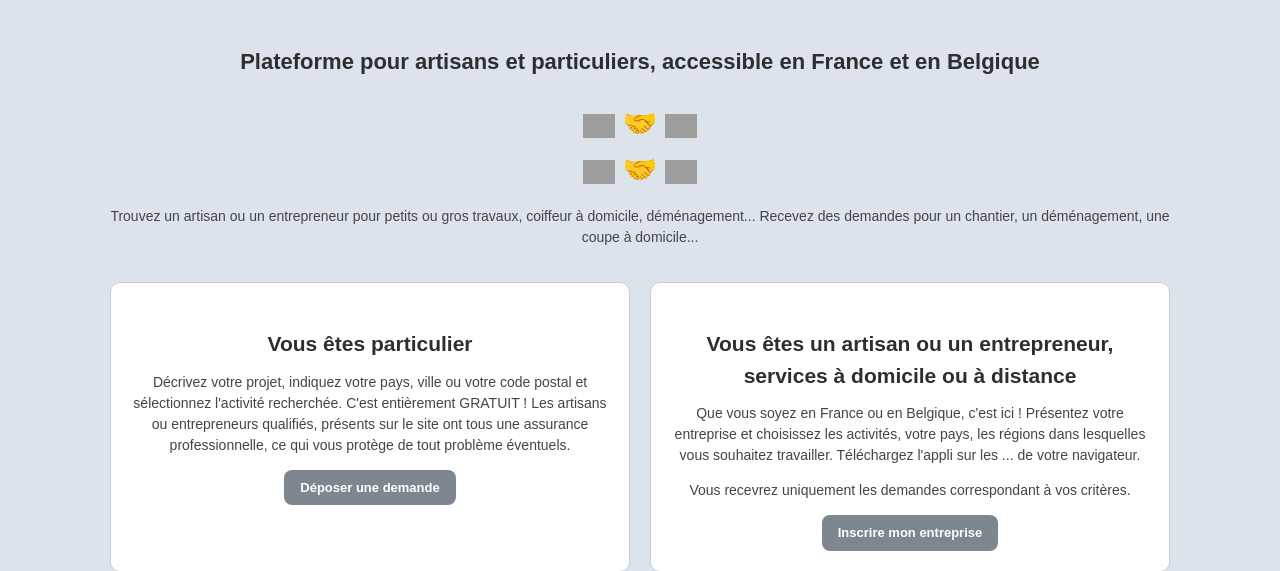
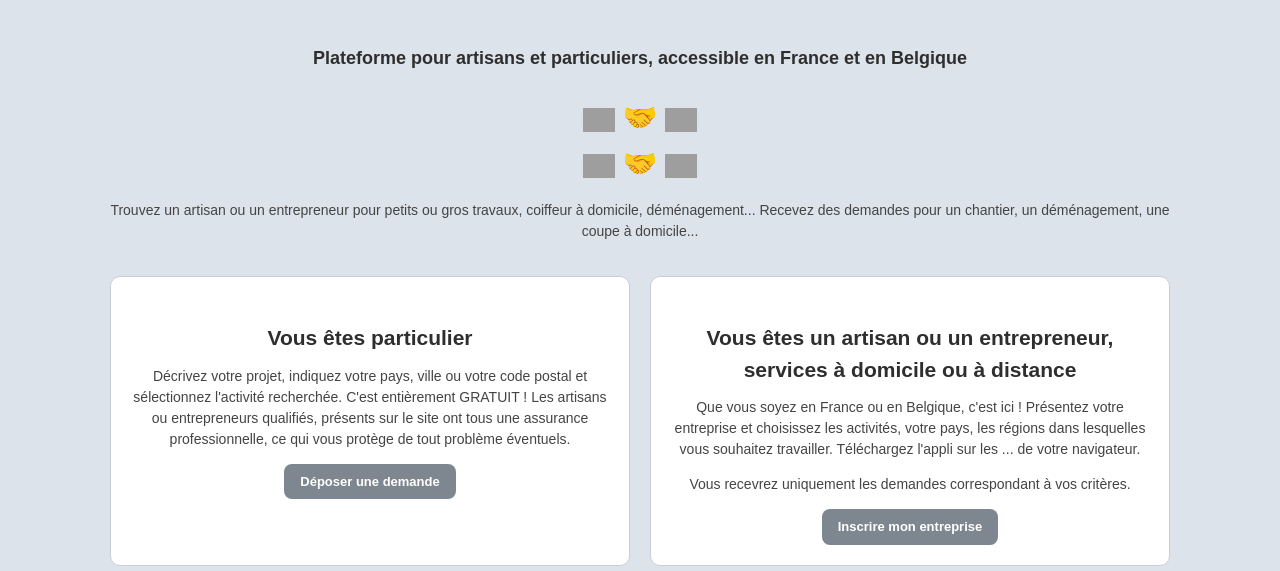
Before and after one commit to MSEDIT-1304/MON-VOISIN-ARTISAN, a Flask app: page / in a window 1280 px wide. Shown: the part 201-772 px from the top of the page. Run offline with Flask 3, Linux system fonts and the light colour scheme; grey boxes are pictures that could not be loaded.

Commit message:
Update index.html

```diff
--- a/templates/index.html
+++ b/templates/index.html
@@ -4,7 +4,7 @@
 
 {% block content %}
 
-<h1 style="font-size: 22px;">Plateforme pour artisans et particuliers, accessible en France et en Belgique</h1>
+<h1 style="font-size: 18px;">Plateforme pour artisans et particuliers, accessible en France et en Belgique</h1>
 
 <div style="text-align: center; margin-bottom: 15px;">
 
```
